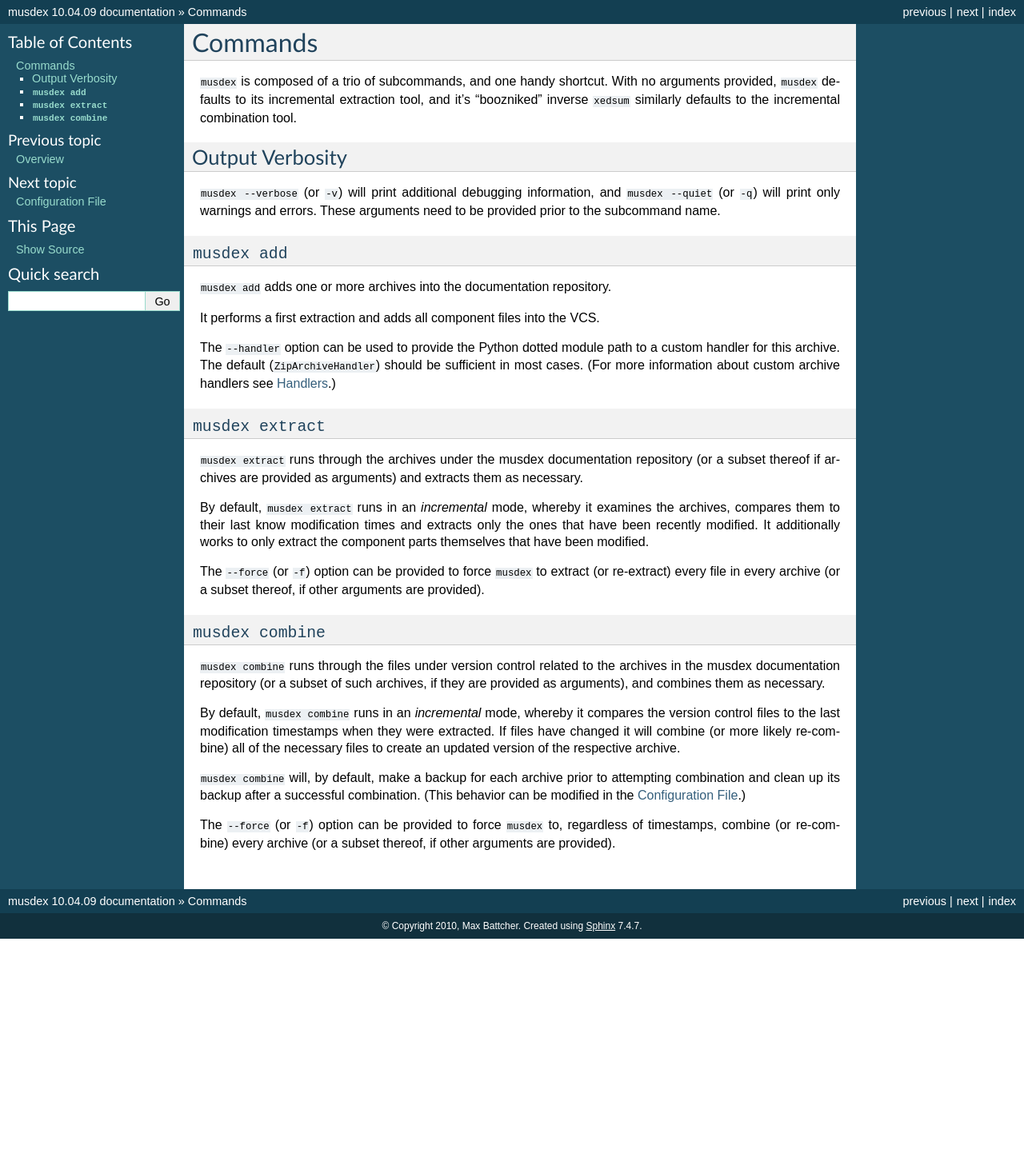
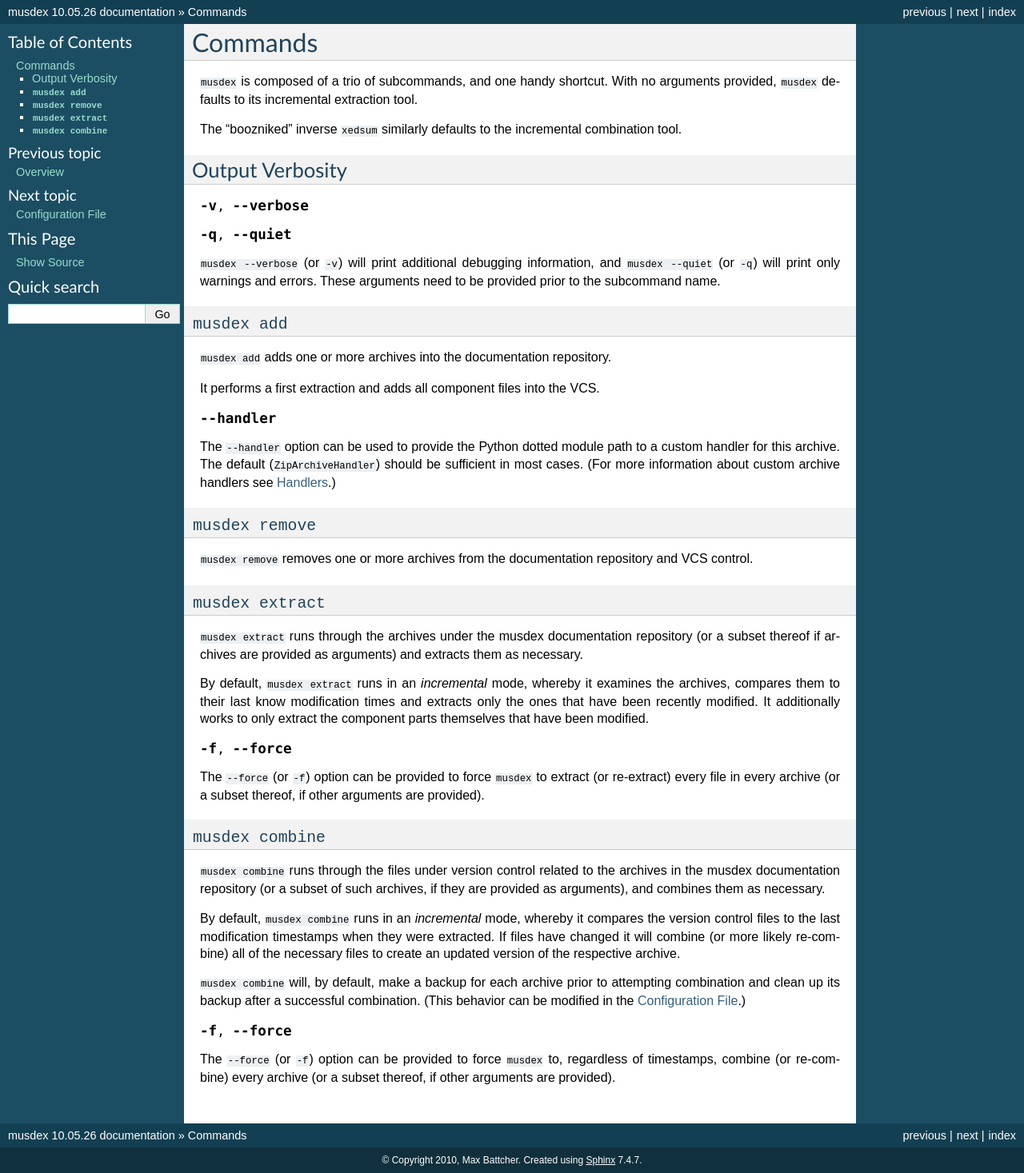
Before and after one commit to WorldMaker/musdex, a Sphinx documentation site: the page built from docs/source/commands.rst, in a window 1280 px wide. Shown: the whole page at 80% size. Built offline with Sphinx 7.4.7, drawn with Linux system fonts in a browser that asks for light colours; before the commit the page ends 1174 px from its top, so only the background shows below that.

Commit message:
Document VCS/musdex removal

```diff
--- a/docs/source/commands.rst
+++ b/docs/source/commands.rst
@@ -2,13 +2,23 @@
 Commands
 ========
 
+.. program:: musdex
+
 ``musdex`` is composed of a trio of subcommands, and one handy shortcut.
 With no arguments provided, ``musdex`` defaults to its incremental
-extraction tool, and it's "boozniked" inverse ``xedsum`` similarly
-defaults to the incremental combination tool.
+extraction tool.
+
+.. program:: xedsum
+
+The "boozniked" inverse ``xedsum`` similarly defaults to the incremental
+combination tool.
 
 Output Verbosity
 ================
+
+.. program:: musdex
+.. cmdoption:: -v, --verbose
+.. cmdoption:: -q, --quiet
 
 ``musdex --verbose`` (or ``-v``) will print additional debugging
 information, and ``musdex --quiet`` (or ``-q``) will print only warnings
@@ -18,19 +28,33 @@ name.
 ``musdex add``
 ==============
 
+.. program:: musdex add
+
 ``musdex add`` adds one or more archives into the documentation
 repository.
 
 It performs a first extraction and adds all component files into the
 VCS.
 
+.. cmdoption:: --handler
+
 The ``--handler`` option can be used to provide the Python dotted module
 path to a custom handler for this archive. The default
 (``ZipArchiveHandler``) should be sufficient in most cases. (For more
 information about custom archive handlers see :doc:`handlers`.)
 
+``musdex remove``
+=================
+
+.. program:: musdex remove
+
+``musdex remove`` removes one or more archives from the documentation
+repository and VCS control.
+
 ``musdex extract``
 ==================
+
+.. program:: musdex extract
 
 ``musdex extract`` runs through the archives under the musdex
 documentation repository (or a subset thereof if archives are provided
@@ -42,12 +66,16 @@ times and extracts only the ones that have been recently modified. It
 additionally works to only extract the component parts themselves that
 have been modified.
 
+.. cmdoption:: -f, --force
+
 The ``--force`` (or ``-f``) option can be provided to force ``musdex``
 to extract (or re-extract) every file in every archive (or a subset
 thereof, if other arguments are provided).
 
 ``musdex combine``
 ==================
+
+.. program:: musdex combine
 
 ``musdex combine`` runs through the files under version control related
 to the archives in the musdex documentation repository (or a subset of
@@ -65,6 +93,8 @@ prior to attempting combination and clean up its backup after a
 successful combination. (This behavior can be modified in the
 :doc:`config`.)
 
+.. cmdoption:: -f, --force
+
 The ``--force`` (or ``-f``) option can be provided to force ``musdex``
 to, regardless of timestamps, combine (or re-combine) every archive (or
 a subset thereof, if other arguments are provided).
--- a/docs/source/conf.py
+++ b/docs/source/conf.py
@@ -45,9 +45,9 @@ copyright = u'2010, Max Battcher'
 # built documents.
 #
 # The short X.Y version.
-version = '10.04.09'
+version = '10.05.26'
 # The full version, including alpha/beta/rc tags.
-release = '10.04.09'
+release = '10.05.26'
 
 # The language for content autogenerated by Sphinx. Refer to documentation
 # for a list of supported languages.
--- a/docs/source/config.rst
+++ b/docs/source/config.rst
@@ -9,6 +9,7 @@ version controlled. The full specification of this file is currently:
 .. sourcecode:: yaml
 
    vcs_add: vcstool command-to-add-a-file # default: darcs add
+   vcs_remove: vcstool command-to-remove-a-file # default: darcs remove
    vcs_show_files: vcstool list-of-files # default: darcs show files
    backup: yes # create backups before calling combination handlers
    leave_backups: no # remove backups after successful combination
--- a/docs/source/handlers.rst
+++ b/docs/source/handlers.rst
@@ -50,6 +50,10 @@ time (as a ``datetime.datetime`` object). Additionally, if anything is
 expanded, there should be a tuple for the ``location`` itself, with the
 last modification date of the ``archive`` itself.
 
+The handler can return ``None`` as the last modification time for a file
+path to indicate that a file was removed from the archive and should be
+removed from the VCS.
+
 .. function:: combine(self, force=False)
 
 The handler is expected to combine files within the ``manifest`` (under
```
